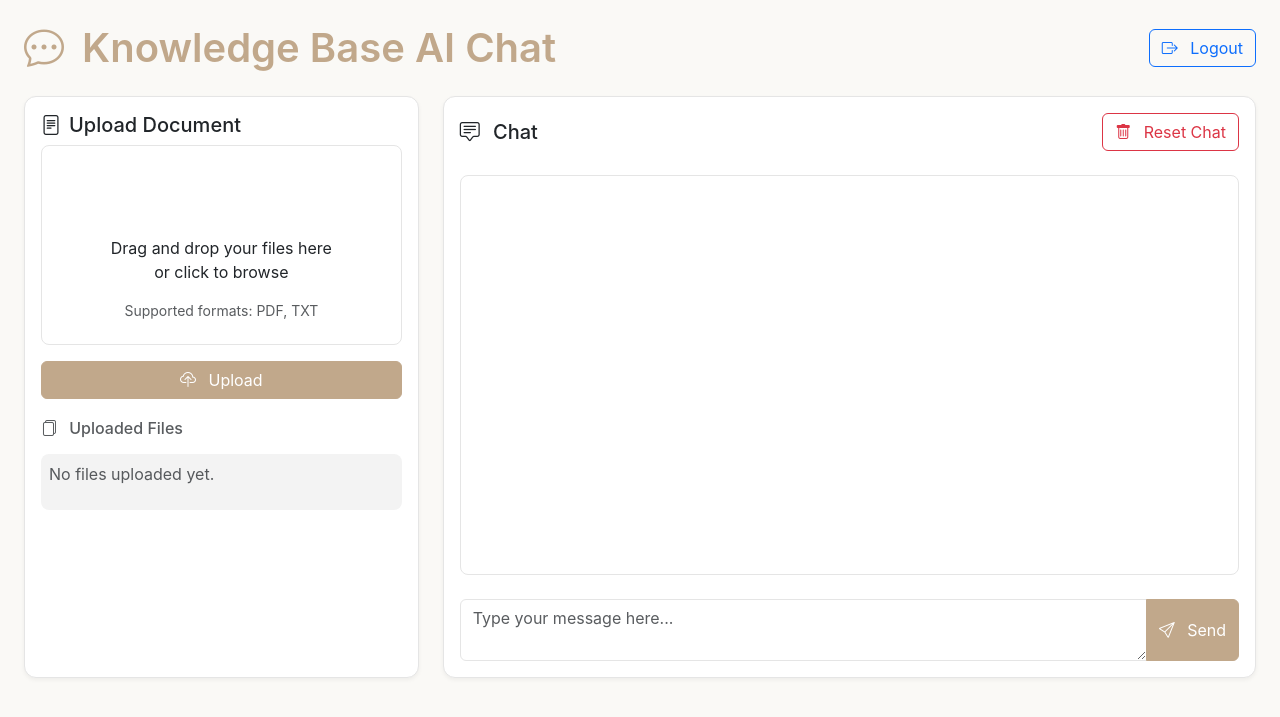
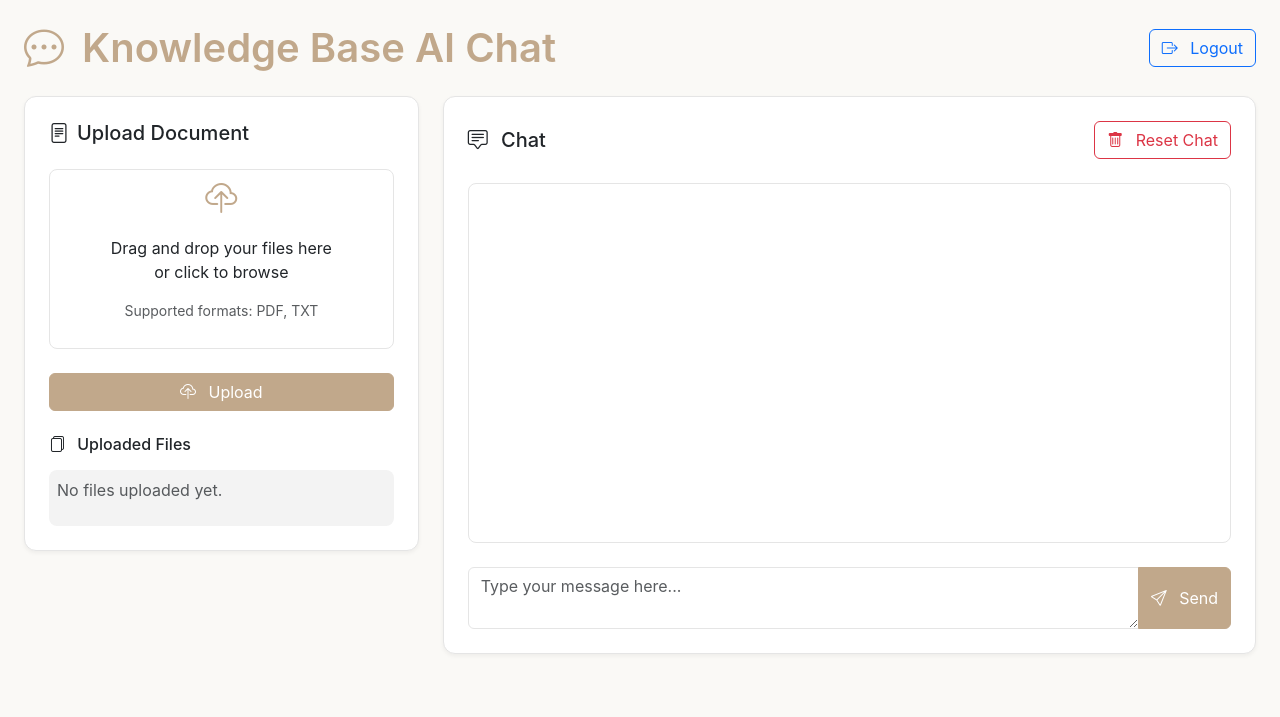
Before and after one commit to dharmautomo/Knowledge-Base-AI-Chat, a Flask app: page / in a window 1280 px wide. Shown: the top 717 px of the page. Run offline with Flask 3, Linux system fonts and the light colour scheme; the visitor is signed in with stand-in values (Sample User, id 1); data that the repository does not hold is empty; some libraries are stand-ins or nearby versions.

Commit message:
Agent query: I've updated the layout to match the screenshot. Could you check if the sections are now properly aligned and if the spacing looks correct?
Re-align sections in the UI, adjusting styling and layout of the upload and chat sections.

Screenshot: https://storage.googleapis.com/screenshot-production-us-central1/b867650d-5460-44fc-a837-1c82e49166ca/653ab2f6-85b7-4782-bb60-3adb494072d8.jpg

```diff
--- a/static/css/custom.css
+++ b/static/css/custom.css
@@ -31,78 +31,24 @@ body {
     box-shadow: 0 2px 4px rgba(0, 0, 0, 0.05);
 }
 
-/* Timer specific styles */
-.timer-container {
-    max-width: 400px;
-    margin: 2rem auto;
-    text-align: center;
+.container-fluid {
+    max-width: 1400px;
+    margin: 0 auto;
+    padding: 0 1.5rem;
 }
 
-.timer-tabs {
-    display: flex;
-    justify-content: center;
-    gap: 1rem;
+h1 {
+    font-weight: 600;
+    color: var(--primary-color);
     margin-bottom: 2rem;
+    font-size: 2.5rem;
 }
 
-.timer-tab {
-    padding: 0.5rem 1rem;
-    border: none;
-    background: none;
-    color: var(--text-color);
-    opacity: 0.6;
-    cursor: pointer;
-    transition: opacity 0.2s;
-}
-
-.timer-tab.active {
-    opacity: 1;
-    border-bottom: 2px solid var(--primary-color);
-}
-
-.timer-display {
-    font-size: 4rem;
-    font-weight: 200;
-    margin: 2rem 0;
-    color: var(--text-color);
-}
-
-.timer-controls {
-    display: flex;
-    flex-direction: column;
-    gap: 1rem;
-}
-
-.sound-select {
-    width: 100%;
-    padding: 0.75rem;
-    border: 1px solid var(--border-color);
-    border-radius: 8px;
-    margin-bottom: 1rem;
-    background: white;
-    color: var(--text-color);
-}
-
-.btn-start {
-    background-color: var(--primary-color);
-    color: white;
-    border: none;
-    padding: 1rem;
-    border-radius: 8px;
-    font-size: 1rem;
-    cursor: pointer;
-    transition: background-color 0.2s;
-}
-
-.btn-start:hover {
-    background-color: var(--secondary-color);
-}
-
-/* Chat container styles (keeping some existing styles but updating colors) */
+/* Chat container styles */
 .chat-container {
     background: white;
     border: 1px solid var(--border-color);
-    height: 50vh;
+    height: 45vh;
     overflow-y: auto;
     border-radius: 0.5rem;
     padding: 1.5rem;
@@ -339,7 +310,7 @@ h1 {
     transition: all 0.3s ease;
     background: white;
     cursor: pointer;
-    height: 200px;
+    height: 180px;
     display: flex;
     align-items: center;
     justify-content: center;
@@ -370,54 +341,24 @@ h1 {
 }
 
 .upload-zone-content i {
-    color: rgba(255, 255, 255, 0.5);
-    transition: color 0.3s ease;
+    font-size: 2rem;
+    color: var(--primary-color);
+    margin-bottom: 1rem;
 }
 
-.upload-zone:hover .upload-zone-content i,
-.upload-zone.dragover .upload-zone-content i {
-    color: var(--primary-color);
-}
-
-.selected-file {
-    margin-top: 1rem;
-    padding: 0.5rem 1rem;
-    background: rgba(255, 255, 255, 0.1);
-    border-radius: 0.25rem;
-    display: inline-flex;
-    align-items: center;
-    gap: 0.5rem;
-}
-
-.selected-file i {
-    color: var(--primary-color);
-}
-
-/* Update responsive breakpoint */
-@media (max-width: 991.98px) {
-    .chat-container {
-        height: 40vh;
-    }
-
-    .upload-zone {
-        height: 180px;
-    }
-}
-
-/* File list specific styles */
+/* Files list styles */
 .files-list {
-    max-height: 200px;
+    max-height: 180px;
     overflow-y: auto;
     background: rgb(243, 243, 243);
     border-radius: 0.5rem;
     padding: 0.5rem;
-    margin-top: 1rem;
 }
 
 .file-item {
     background: white;
     border-radius: 0.5rem;
-    padding: 1rem;
+    padding: 0.75rem;
     margin-bottom: 0.5rem;
     transition: all 0.2s ease;
     display: flex;
--- a/templates/index.html
+++ b/templates/index.html
@@ -24,32 +24,28 @@
         <div class="row">
             <!-- File Upload Section -->
             <div class="col-lg-4 mb-4 mb-lg-0">
-                <div class="card h-100">
-                    <div class="card-body">
-                        <h5 class="card-title d-flex align-items-center">
+                <div class="card">
+                    <div class="card-body p-4">
+                        <h5 class="card-title d-flex align-items-center mb-4">
                             <i class="bi bi-file-text me-2"></i>
                             Upload Document
                         </h5>
-                        <div class="upload-zone mb-3" id="dropZone">
+                        <div class="upload-zone mb-4" id="dropZone">
                             <input type="file" class="form-control" id="fileInput" accept=".txt,.pdf">
                             <div class="upload-zone-content">
                                 <i class="bi bi-cloud-upload display-4"></i>
                                 <p class="mt-3">Drag and drop your files here<br>or click to browse</p>
                                 <p class="text-muted small">Supported formats: PDF, TXT</p>
-                                <div id="selectedFile" class="selected-file mt-2" style="display: none;">
-                                    <i class="bi bi-file-earmark-text me-2"></i>
-                                    <span></span>
-                                </div>
                             </div>
                         </div>
                         <div class="d-grid">
-                            <button class="btn btn-primary" id="uploadBtn">
+                            <button class="btn btn-primary mb-4" id="uploadBtn">
                                 <i class="bi bi-cloud-upload me-2"></i>
                                 Upload
                             </button>
                         </div>
-                        <div class="mt-4">
-                            <h6 class="card-subtitle mb-3 text-muted">
+
+                        <h6 class="mb-3">
                             <i class="bi bi-files me-2"></i>
                             Uploaded Files
                         </h6>
@@ -70,12 +66,11 @@
                     </div>
                 </div>
             </div>
-            </div>
 
             <!-- Chat Section -->
             <div class="col-lg-8">
-                <div class="card h-100">
-                    <div class="card-body d-flex flex-column">
+                <div class="card">
+                    <div class="card-body p-4">
                         <div class="d-flex justify-content-between align-items-center mb-4">
                             <h5 class="card-title mb-0">
                                 <i class="bi bi-chat-square-text me-2"></i>
```
Also changed, not shown: other parts of static/css/custom.css (+99 -33 lines), attached_assets/image_1739455510456.png (added). Lines whose indentation alone changed are shown as unchanged.
